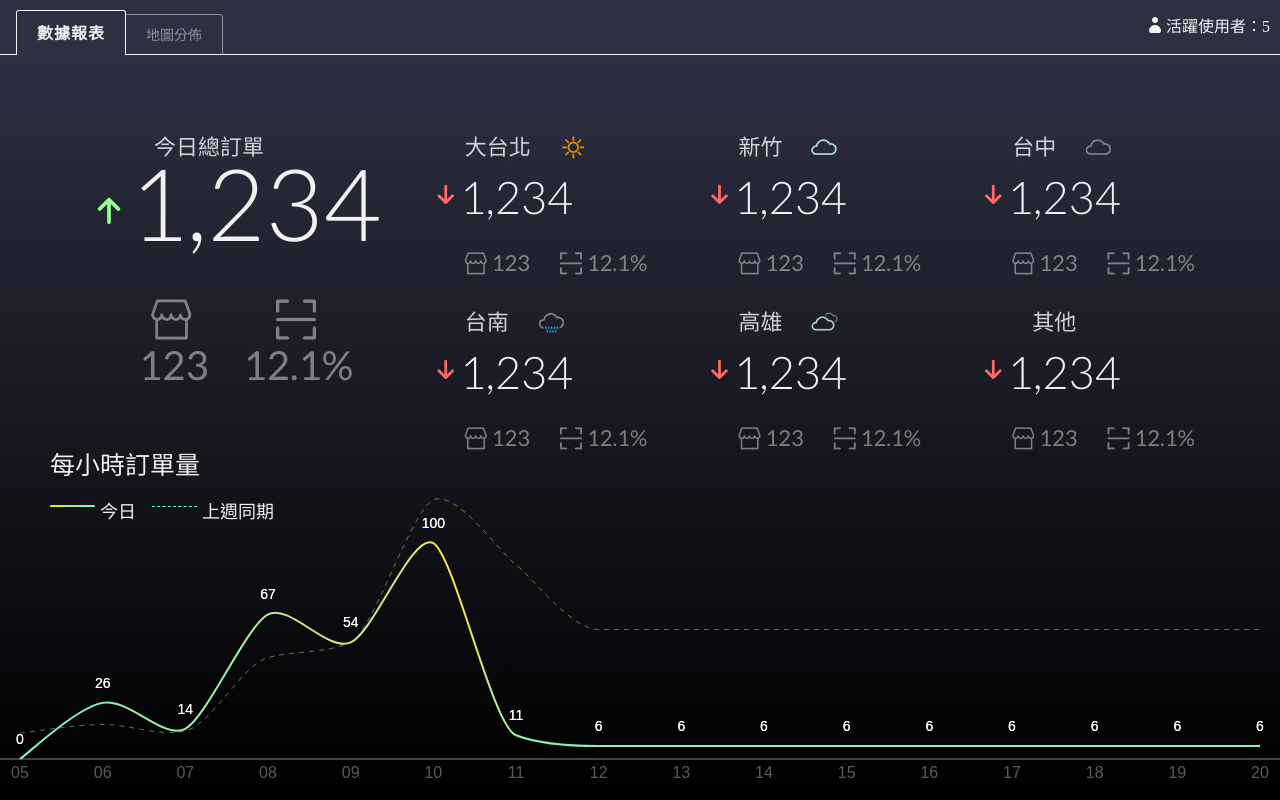
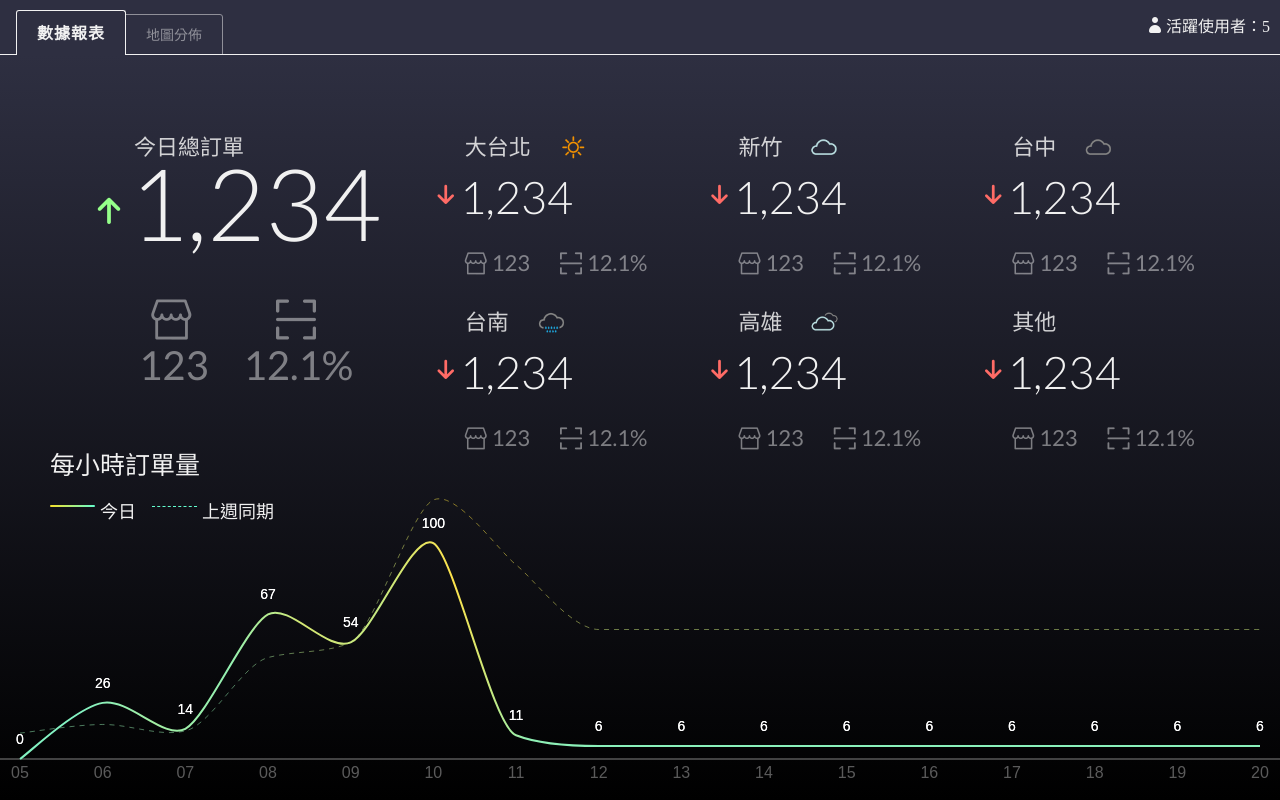
Before and after one commit to comdan66/huskeyTv, a plain HTML site: page index.html in a window 1280 px wide. Drawn offline with Linux system fonts and the light colour scheme; a web font is replaced by a local one.

Commit message:
Fix code.

```diff
--- a/scss/public.scss
+++ b/scss/public.scss
@@ -189,6 +189,9 @@ html {
           &:last-child {
             margin-left: 20px;
             @include scale(.65);
+            &:first-child {
+              margin-left: 0;
+            }
           }
         }
 
```
Also changed, not shown: css/public.css.
